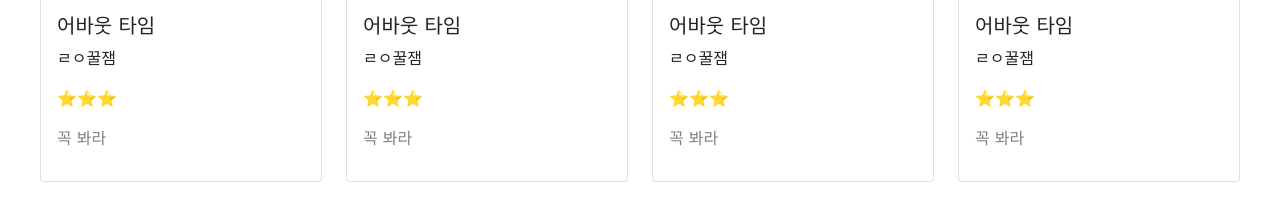
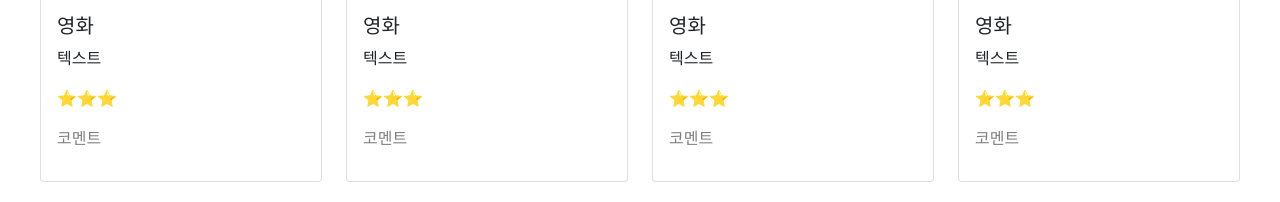
Before and after one commit to TaegyuKang11/mypage, a plain HTML site: page index.html in a window 1280 px wide. Shown: the part 788-990 px from the top of the page. Drawn offline with nearby package versions, Linux system fonts and the light colour scheme.

Commit message:
Update index.html

```diff
--- a/index.html
+++ b/index.html
@@ -109,10 +109,10 @@
                     <img src="https://movie-phinf.pstatic.net/20210728_221/1627440327667GyoYj_JPEG/movie_image.jpg"
                         class="card-img-top" alt="...">
                     <div class="card-body">
-                        <h5 class="card-title">어바웃 타임</h5>
-                        <p class="card-text">ㄹㅇ꿀잼</p>
+                        <h5 class="card-title">영화</h5>
+                        <p class="card-text">텍스트</p>
                         <p>⭐⭐⭐</p>
-                        <p class="mycomment">꼭 봐라</p>
+                        <p class="mycomment">코멘트</p>
                     </div>
                 </div>
             </div>
@@ -121,10 +121,10 @@
                     <img src="https://movie-phinf.pstatic.net/20210728_221/1627440327667GyoYj_JPEG/movie_image.jpg"
                         class="card-img-top" alt="...">
                     <div class="card-body">
-                        <h5 class="card-title">어바웃 타임</h5>
-                        <p class="card-text">ㄹㅇ꿀잼</p>
+                        <h5 class="card-title">영화</h5>
+                        <p class="card-text">텍스트</p>
                         <p>⭐⭐⭐</p>
-                        <p class="mycomment">꼭 봐라</p>
+                        <p class="mycomment">코멘트</p>
                     </div>
                 </div>
             </div>
@@ -133,10 +133,10 @@
                     <img src="https://movie-phinf.pstatic.net/20210728_221/1627440327667GyoYj_JPEG/movie_image.jpg"
                         class="card-img-top" alt="...">
                     <div class="card-body">
-                        <h5 class="card-title">어바웃 타임</h5>
-                        <p class="card-text">ㄹㅇ꿀잼</p>
+                        <h5 class="card-title">영화</h5>
+                        <p class="card-text">텍스트</p>
                         <p>⭐⭐⭐</p>
-                        <p class="mycomment">꼭 봐라</p>
+                        <p class="mycomment">코멘트</p>
                     </div>
                 </div>
             </div>
@@ -145,10 +145,10 @@
                     <img src="https://movie-phinf.pstatic.net/20210728_221/1627440327667GyoYj_JPEG/movie_image.jpg"
                         class="card-img-top" alt="...">
                     <div class="card-body">
-                        <h5 class="card-title">어바웃 타임</h5>
-                        <p class="card-text">ㄹㅇ꿀잼</p>
+                        <h5 class="card-title">영화</h5>
+                        <p class="card-text">텍스트</p>
                         <p>⭐⭐⭐</p>
-                        <p class="mycomment">꼭 봐라</p>
+                        <p class="mycomment">코멘트</p>
                     </div>
                 </div>
             </div>
```
